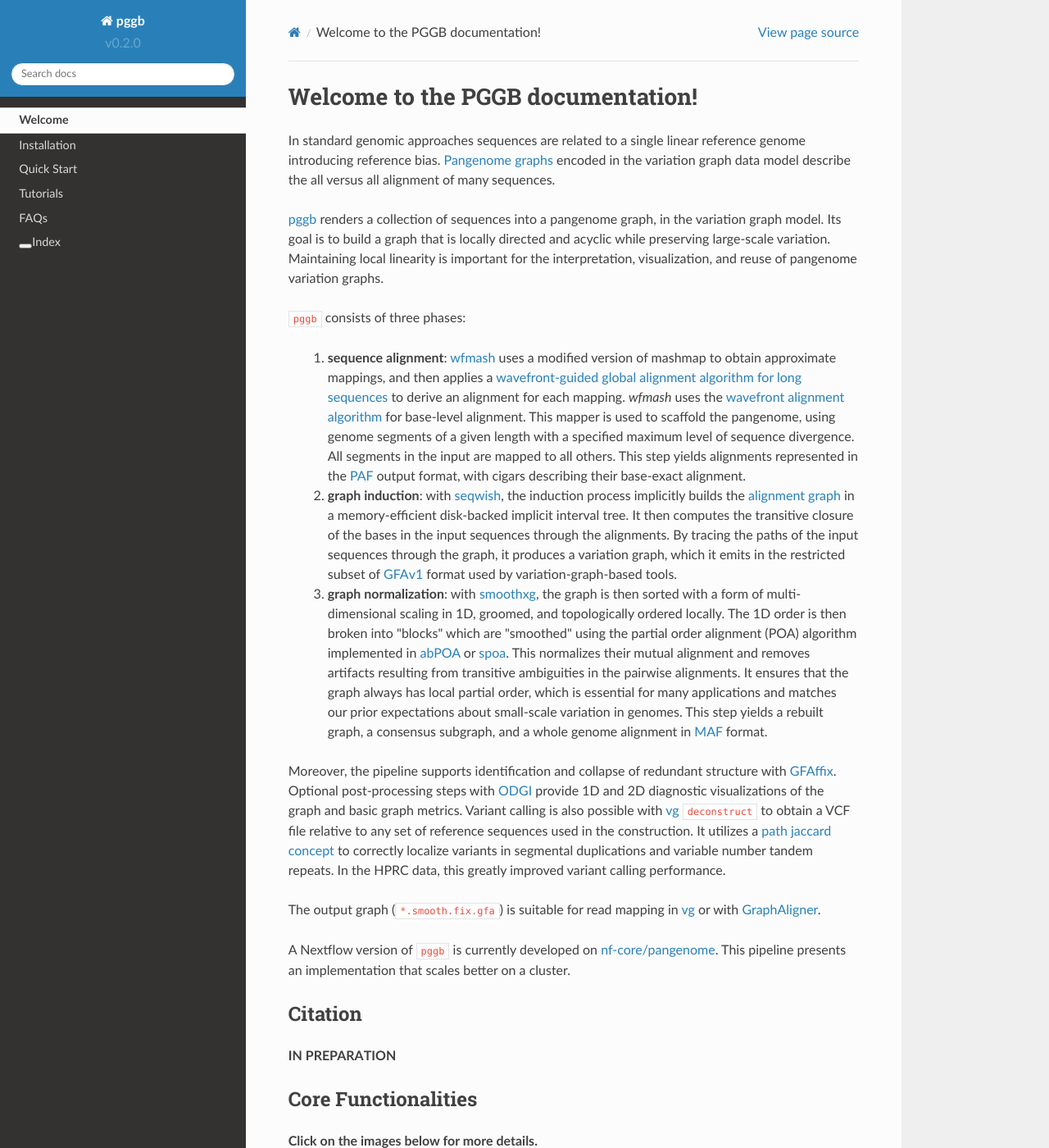
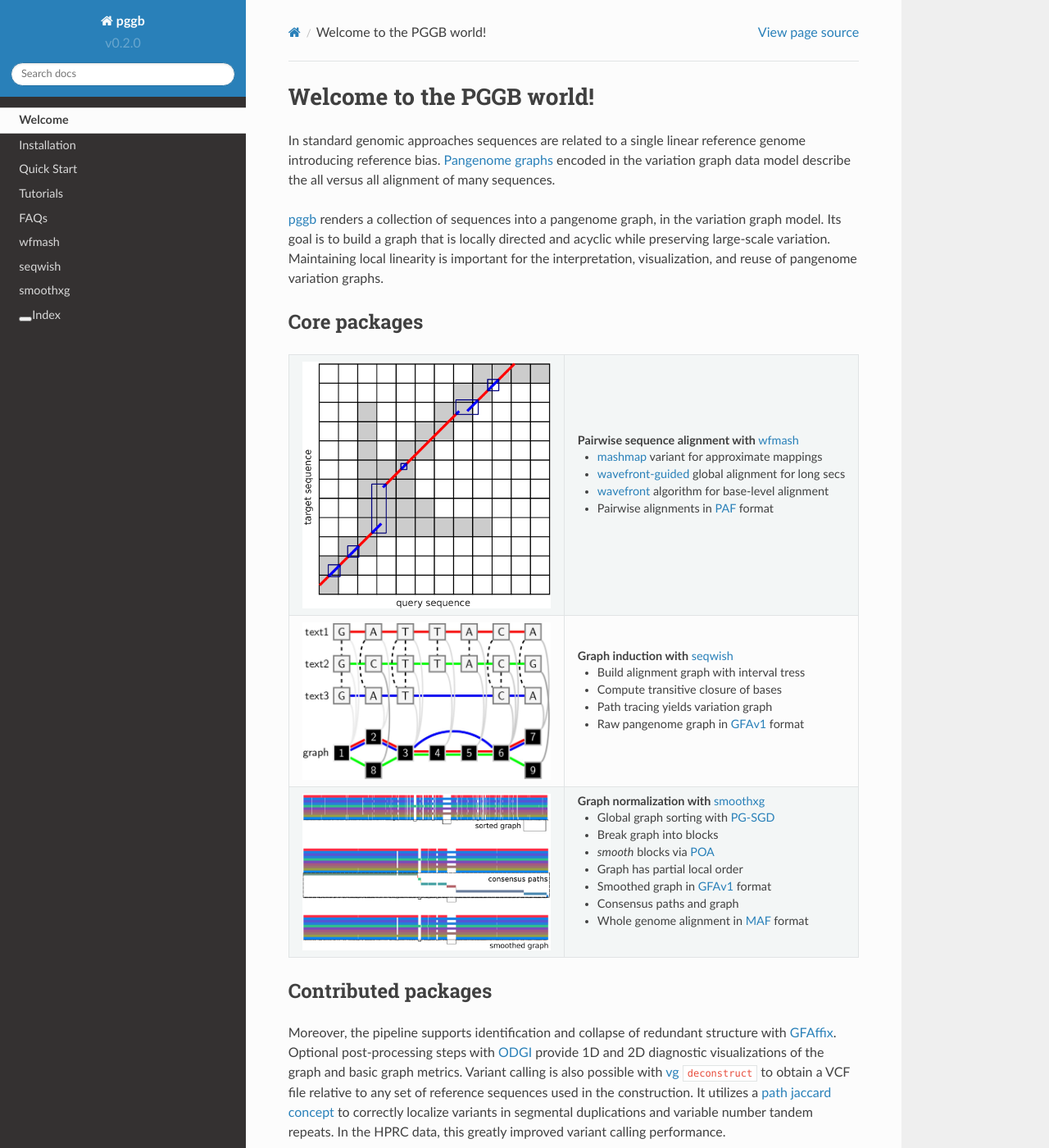
Before and after one commit to pangenome/pggb, a Sphinx documentation site: the page built from docs/index.rst, in a window 1280 px wide and 1400 px high. Shown: the whole window at 82% size. Built offline with Sphinx 7.4.7 and the Read the Docs theme 2.0.0, drawn with Linux system fonts in a browser that asks for light colours; some of the changed text lies outside the part shown.

Commit message:
a brave new world

```diff
--- a/docs/conf.py
+++ b/docs/conf.py
@@ -20,13 +20,13 @@ sys.path.insert(0, os.path.abspath('../lib/'))
 # -- Project information -----------------------------------------------------
 
 project = u'pggb'
-copyright = '2022, Erik Garrison, .... Revision v0.2.0-5f348e8'
+copyright = '2022, Erik Garrison, .... Revision v0.2.0-6121ac2'
 author = 'Erik Garrison, Andrea Guarracino, Simon Heumos, ...'
 
 # The short X.Y version
 version = 'v0.2.0'
 # The full version, including alpha/beta/rc tags
-release = '5f348e8'
+release = '6121ac2'
 
 
 # -- General configuration ---------------------------------------------------
--- a/docs/index.rst
+++ b/docs/index.rst
@@ -3,7 +3,7 @@
    :keywords: variation graph, pangenome graph
 
 ==================================
-Welcome to the PGGB documentation!
+Welcome to the PGGB world!
 ==================================
 
 In standard genomic approaches sequences are related to a single linear reference genome introducing reference bias.
@@ -13,11 +13,52 @@ In standard genomic approaches sequences are related to a single linear referenc
 Its goal is to build a graph that is locally directed and acyclic while preserving large-scale variation.
 Maintaining local linearity is important for the interpretation, visualization, and reuse of pangenome variation graphs.
 
-``pggb`` consists of three phases:
+Core packages
+=============
 
-  1. **sequence alignment**: `wfmash <https://github.com/ekg/wfmash>`_ uses a modified version of mashmap to obtain approximate mappings, and then applies a `wavefront-guided global alignment algorithm for long sequences <https://github.com/ekg/wflign>`_ to derive an alignment for each mapping. `wfmash` uses the `wavefront alignment algorithm <https://github.com/smarco/WFA>`_ for base-level alignment. This mapper is used to scaffold the pangenome, using genome segments of a given length with a specified maximum level of sequence divergence. All segments in the input are mapped to all others. This step yields alignments represented in the `PAF <https://github.com/lh3/miniasm/blob/master/PAF.md>`_ output format, with cigars describing their base-exact alignment.
-  2. **graph induction**: with `seqwish <https://github.com/ekg/seqwish>`_, the induction process implicitly builds the `alignment graph <https://github.com/pangenome/pggb#:~:text=The%20pangenome%20graph%20is,variation%2Dgraph%2Dbased%20tools.>`_ in a memory-efficient disk-backed implicit interval tree. It then computes the transitive closure of the bases in the input sequences through the alignments. By tracing the paths of the input sequences through the graph, it produces a variation graph, which it emits in the restricted subset of `GFAv1 <https://github.com/GFA-spec/GFA-spec/blob/master/GFA1.md>`_ format used by variation-graph-based tools.
-  3. **graph normalization**: with `smoothxg <https://github.com/pangenome/smoothxg>`_,  the graph is then sorted with a form of multi-dimensional scaling in 1D, groomed, and topologically ordered locally. The 1D order is then broken into "blocks" which are "smoothed" using the partial order alignment (POA) algorithm implemented in `abPOA <https://github.com/yangao07/abPOA>`_ or `spoa <https://github.com/rvaser/spoa>`_. This normalizes their mutual alignment and removes artifacts resulting from transitive ambiguities in the pairwise alignments. It ensures that the graph always has local partial order, which is essential for many applications and matches our prior expectations about small-scale variation in genomes. This step yields a rebuilt graph, a consensus subgraph, and a whole genome alignment in `MAF <http://www.bx.psu.edu/~dcking/man/maf.xhtml>`_ format.
+.. |wfmash| image:: img/wfmash.png
+    :target: rst/wfmash.html
+
+.. |seqwish| image:: img/seqwish.jpg
+    :target: rst/seqwish.html
+
+.. |smoothxg| image:: img/smoothxg.png
+    :target: rst/smoothxg.html
+
+.. list-table::
+    :widths: 100 100
+    :align: center
+
+    * - |wfmash|
+      - **Pairwise sequence alignment with** `wfmash <https://github.com/ekg/wfmash>`_
+
+        + `mashmap <https://github.com/marbl/MashMap>`_ variant for approximate mappings
+        + `wavefront-guided <https://github.com/ekg/wflign>`_ global alignment for long secs
+        + `wavefront <https://github.com/smarco/WFA>`_ algorithm for base-level alignment
+        + Pairwise alignments in `PAF <https://github.com/lh3/miniasm/blob/master/PAF.md>`_ format
+
+    * - |seqwish|
+      - **Graph induction with** `seqwish <https://github.com/ekg/seqwish>`_
+
+        + Build alignment graph with interval tress
+        + Compute transitive closure of bases
+        + Path tracing yields variation graph
+        + Raw pangenome graph in `GFAv1 <https://github.com/GFA-spec/GFA-spec/blob/master/GFA1.md>`_ format
+
+    * - |smoothxg|
+      - **Graph normalization with** `smoothxg <https://github.com/pangenome/smoothxg>`_
+
+        + Global graph sorting with `PG-SGD <https://odgi.readthedocs.io/en/latest/rst/tutorials/sort_layout.html>`_
+        + Break graph into blocks
+        + `smooth` blocks via `POA <https://simpsonlab.github.io/2015/05/01/understanding-poa/>`_
+        + Graph has partial local order
+        + Smoothed graph in `GFAv1 <https://github.com/GFA-spec/GFA-spec/blob/master/GFA1.md>`_ format
+        + Consensus  paths and graph
+        + Whole genome alignment in `MAF <https://genome.ucsc.edu/FAQ/FAQformat.html#format5>`_ format
+
+
+Contributed packages
+====================
 
 Moreover, the pipeline supports identification and collapse of redundant structure with `GFAffix <https://github.com/marschall-lab/GFAffix>`_.
 Optional post-processing steps  with `ODGI <https://github.com/pangenome/odgi>`_ provide 1D and 2D diagnostic visualizations of the graph and basic graph metrics.
@@ -40,6 +81,9 @@ This pipeline presents an implementation that scales better on a cluster.
     rst/quick_start
     rst/tutorials
     rst/faqs
+    rst/wfmash
+    rst/seqwish
+    rst/smoothxg
 
 Citation
 --------
@@ -53,7 +97,6 @@ Core Functionalities
 
 .. |tutorial_one| image:: img/tutorial_one.png
     :target: rst/tutorials/tutorial_one.html
-
 
 .. list-table::
     :widths: 40 60
--- a/docs/rst/installation.rst
+++ b/docs/rst/installation.rst
@@ -46,6 +46,7 @@ To simplify installation and versioning, we have an automated GitHub action that
 To use it, first pull the actual image:
 
 .. code-block:: bash
+
     docker pull ghcr.io/pangenome/pggb:latest
 
 
```
Also changed, not shown: docs/rst/seqwish.rst (added, +14 -0 lines), docs/rst/smoothxg.rst (added, +15 -0 lines), docs/rst/wfmash.rst (added, +15 -0 lines), docs/img/seqwish.jpg (added), docs/img/seqwish.png (added), docs/img/seqwish_smoothxg.png (added), docs/img/smoothxg.png (added), docs/img/wfmash.png (added), 1 other file.
